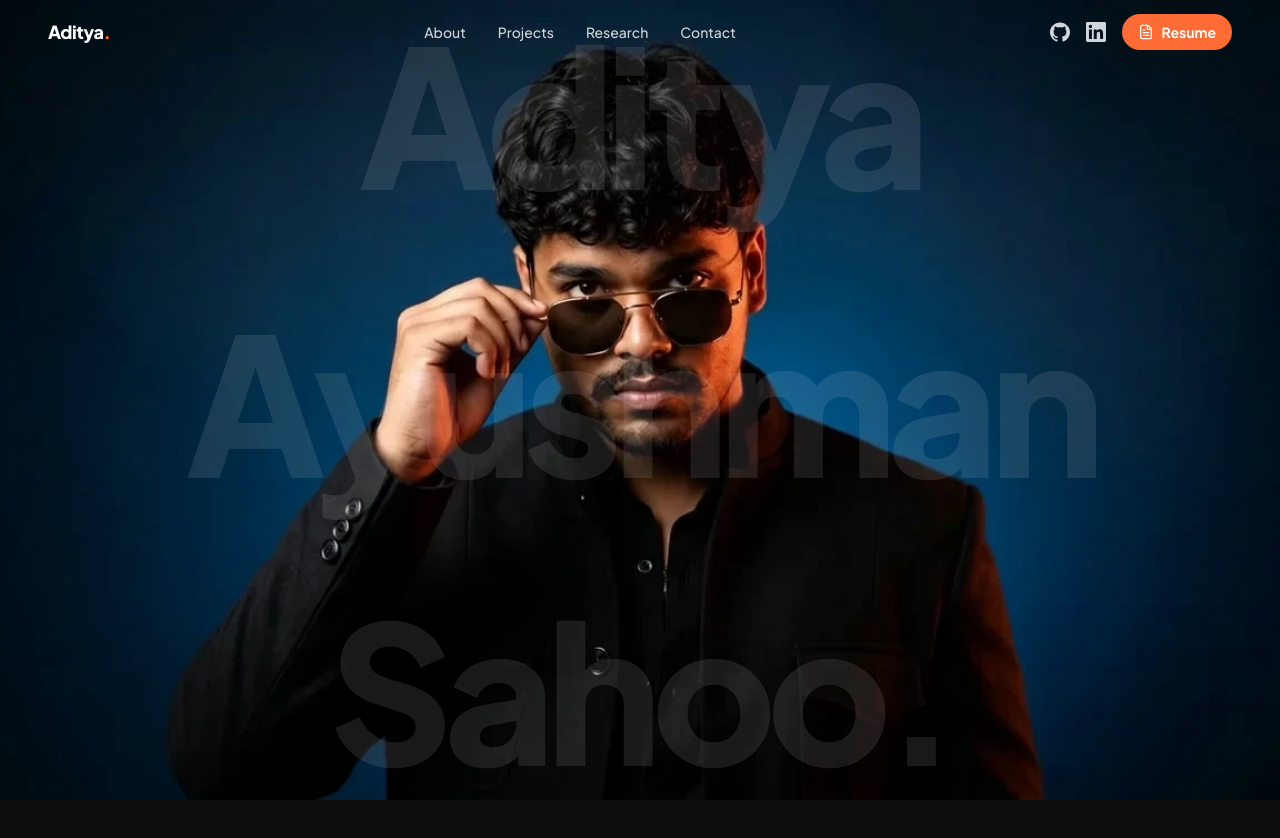
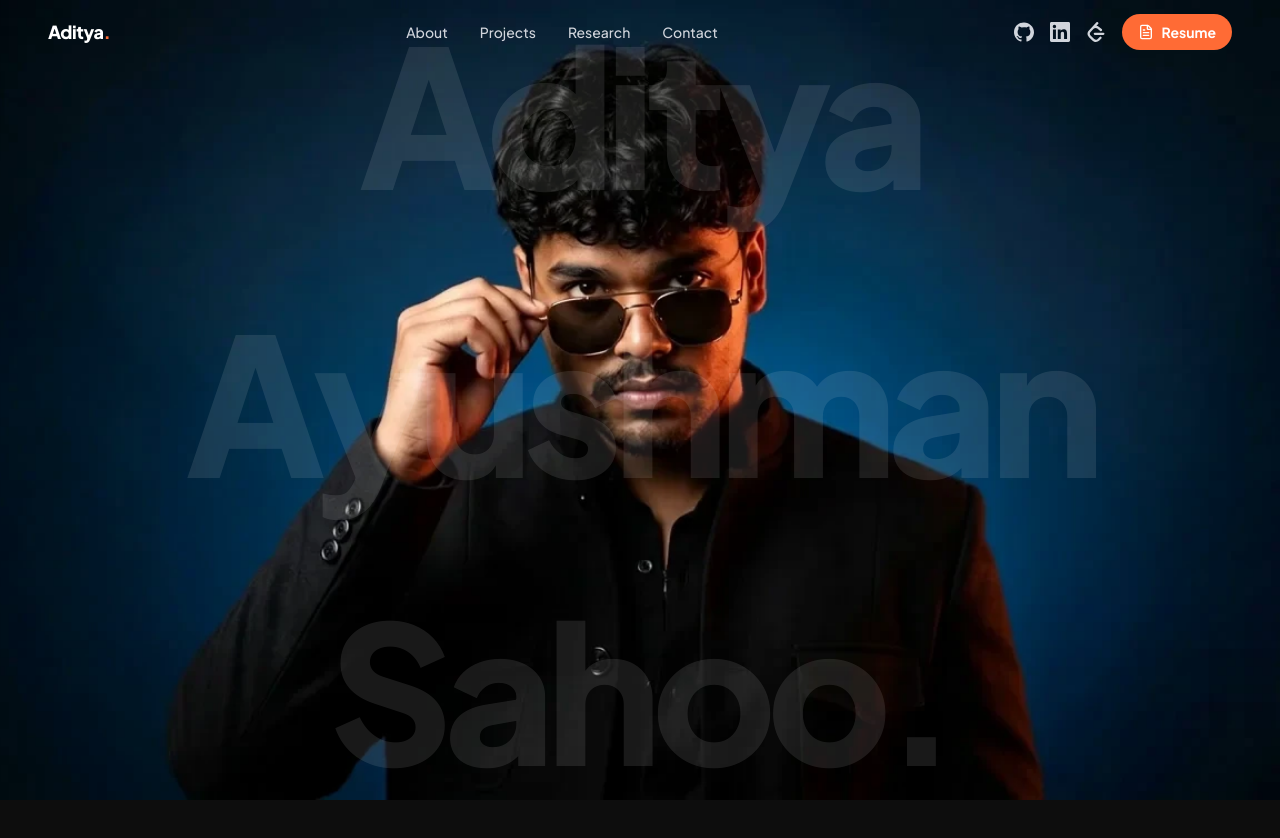
Before and after one commit to adityaayushman/pf, a Next.js app: page / in a window 1280 px wide. Shown: the top 838 px of the page. Built offline with nearby package versions, Linux system fonts and the light colour scheme.

Commit message:
content: add LeetCode profile (nav + footer links, DSA stat)
- LeetCode brand icon link in the nav and a link in the footer Connect column
- About stat now shows 330+ DSA problems solved (332 total, 65 Hard)

```diff
--- a/src/components/AboutMeSplit.tsx
+++ b/src/components/AboutMeSplit.tsx
@@ -54,8 +54,8 @@
             <span className="text-gray-400 font-medium">Research Works</span>
           </div>
           <div className="flex flex-col gap-2">
-            <Counter value={4} suffix="" />
-            <span className="text-gray-400 font-medium">Languages Spoken</span>
+            <Counter value={330} suffix="+" />
+            <span className="text-gray-400 font-medium">DSA Problems Solved</span>
           </div>
         </div>
 
--- a/src/components/Footer.tsx
+++ b/src/components/Footer.tsx
@@ -48,6 +48,9 @@
                 <a href="https://github.com/adityaayushman" target="_blank" rel="noopener noreferrer" className="text-gray-400 hover:text-[#ff6b35] transition-colors font-medium">GitHub</a>
               </li>
               <li>
+                <a href="https://leetcode.com/u/AdityaAyushmanSahoo/" target="_blank" rel="noopener noreferrer" className="text-gray-400 hover:text-[#ff6b35] transition-colors font-medium">LeetCode</a>
+              </li>
+              <li>
                 <a href="https://pf-eight-xi.vercel.app/" target="_blank" rel="noopener noreferrer" className="text-gray-400 hover:text-[#ff6b35] transition-colors font-medium">Portfolio</a>
               </li>
             </ul>
--- a/src/components/Nav.tsx
+++ b/src/components/Nav.tsx
@@ -13,6 +13,7 @@
 const GITHUB_URL = "https://github.com/adityaayushman";
 const LINKEDIN_URL =
   "https://www.linkedin.com/in/aditya-ayushman-sahoo-243b81287/";
+const LEETCODE_URL = "https://leetcode.com/u/AdityaAyushmanSahoo/";
 
 function GithubIcon() {
   return (
@@ -26,6 +27,14 @@
   return (
     <svg viewBox="0 0 24 24" width={20} height={20} fill="currentColor" aria-hidden="true">
       <path d="M20.45 20.45h-3.56v-5.57c0-1.33-.03-3.04-1.85-3.04-1.85 0-2.14 1.45-2.14 2.94v5.67H9.35V9h3.42v1.56h.05c.48-.9 1.64-1.85 3.37-1.85 3.6 0 4.27 2.37 4.27 5.46v6.28zM5.34 7.43a2.06 2.06 0 1 1 0-4.13 2.06 2.06 0 0 1 0 4.13zM7.12 20.45H3.56V9h3.56v11.45zM22.22 0H1.77C.79 0 0 .77 0 1.72v20.56C0 23.23.79 24 1.77 24h20.45c.98 0 1.78-.77 1.78-1.72V1.72C24 .77 23.2 0 22.22 0z" />
+    </svg>
+  );
+}
+
+function LeetcodeIcon() {
+  return (
+    <svg viewBox="0 0 24 24" width={20} height={20} fill="currentColor" aria-hidden="true">
+      <path d="M13.483 0a1.374 1.374 0 0 0-.961.438L7.116 6.226l-3.854 4.126a5.266 5.266 0 0 0-1.209 2.104 5.35 5.35 0 0 0-.125.513 5.527 5.527 0 0 0 .062 2.362 5.83 5.83 0 0 0 .349 1.017 5.938 5.938 0 0 0 1.271 1.818l4.277 4.193.039.038c2.248 2.165 5.852 2.133 8.063-.074l2.396-2.392c.54-.54.54-1.414.003-1.955a1.378 1.378 0 0 0-1.951-.003l-2.396 2.392a3.021 3.021 0 0 1-4.205.038l-.02-.019-4.276-4.193c-.652-.64-.972-1.469-.948-2.263a2.68 2.68 0 0 1 .066-.523 2.545 2.545 0 0 1 .619-1.164L9.13 8.114c1.058-1.134 3.204-1.27 4.43-.278l3.501 2.831c.593.48 1.461.387 1.94-.207a1.384 1.384 0 0 0-.207-1.943l-3.5-2.831c-.8-.647-1.766-1.045-2.774-1.202l2.015-2.158A1.384 1.384 0 0 0 13.483 0zm-2.866 12.815a1.38 1.38 0 0 0-1.38 1.382 1.38 1.38 0 0 0 1.38 1.382H20.79a1.38 1.38 0 0 0 1.38-1.382 1.38 1.38 0 0 0-1.38-1.382z" />
     </svg>
   );
 }
@@ -88,6 +97,15 @@
             <LinkedinIcon />
           </a>
           <a
+            href={LEETCODE_URL}
+            target="_blank"
+            rel="noopener noreferrer"
+            aria-label="LeetCode"
+            className="text-gray-300 hover:text-[#ff6b35] transition-colors"
+          >
+            <LeetcodeIcon />
+          </a>
+          <a
             href="/resume.pdf"
             download
             className="hidden sm:flex items-center gap-2 px-4 py-2 rounded-full bg-[#ff6b35] text-white text-sm font-bold hover:bg-[#ff8555] transition-colors"
```
